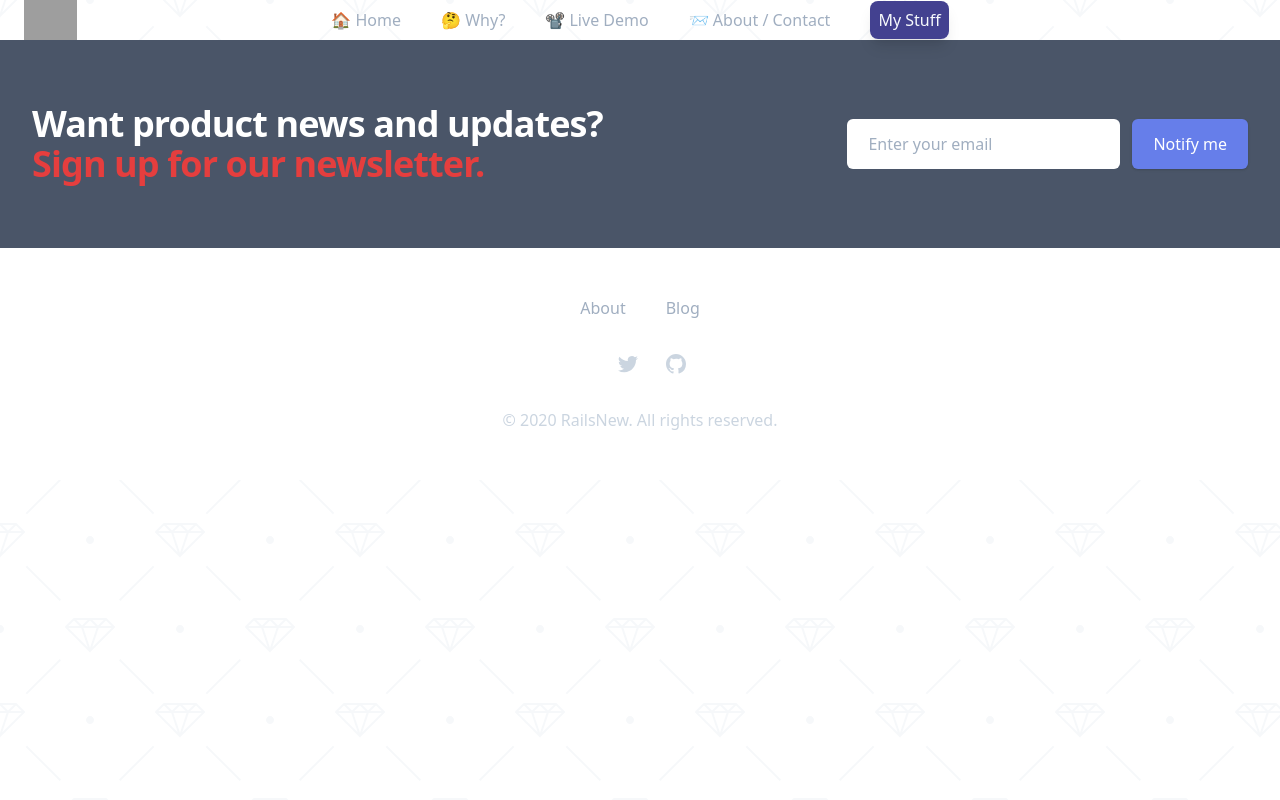
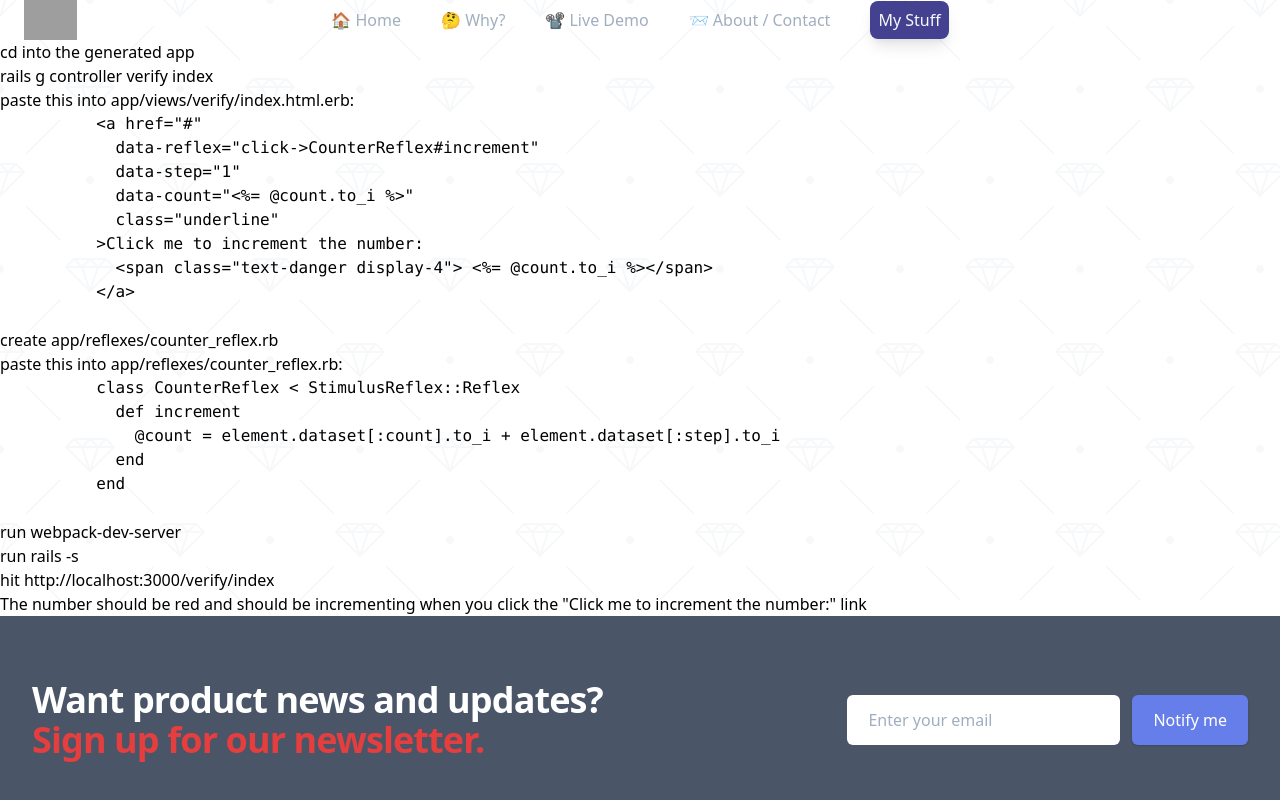
Before and after one commit to miatrinity/railsnew.io, a Nuxt app: page /stimulus-reflex-bootstrap-verify in a window 1280 px wide. Shown: the top 800 px of the page. Built offline with nearby package versions, Linux system fonts and the light colour scheme; grey boxes are pictures that could not be loaded.

Commit message:
Setting up all combinations of Stimulus/Stimulus Reflex + TailwindCSS/Bootstrap; Adding verification instructions

```diff
--- a/components/sections/CommandLine.vue
+++ b/components/sections/CommandLine.vue
@@ -129,12 +129,12 @@ export default {
         ':Bootstrap': 'https://www.railsbytes.com/script/VMys5p',
 
         // combos
-        'Stimulus.js:TailwindCSS': 'Stimulus + Tailwind',
-        'Stimulus.js:Bootstrap': 'Stimulus + BootStrap',
+        'Stimulus.js:TailwindCSS': 'https://www.railsbytes.com/script/zyvsbW',
+        'Stimulus.js:Bootstrap': 'https://www.railsbytes.com/script/xjNsAn',
         'Stimulus.js + Stimulus Reflex:TailwindCSS':
-          'Stimulus + Stimulus Reflex + Tailwind',
+          'https://www.railsbytes.com/script/z0gsd8',
         'Stimulus.js + Stimulus Reflex:Bootstrap':
-          'Stimulus + Stimulus Reflex + Bootstrap'
+          'https://www.railsbytes.com/script/XnJs52'
       }
 
       const selectedRailsBytes = [
--- /dev/null
+++ b/pages/stimulus-bootstrap-verify.vue
@@ -0,0 +1,22 @@
+<template>
+  <div>
+    <ol>
+      <li>cd into the generated app</li>
+      <li>rails g controller verify index</li>
+      <li>
+        paste this into app/views/verify/index.html.erb:
+
+        <pre>
+        &lt;div data-controller="hello"&gt;
+          &lt;h1 data-target="hello.output" class="text-danger"&gt;&lt;/h1&gt;
+        &lt;/div&gt;
+
+        </pre>
+      </li>
+      <li>run webpack-dev-server</li>
+      <li>run rails -s</li>
+      <li>hit http://localhost:3000/verify/index</li>
+    </ol>
+    <p>You should see 'Hello, Stimulus' in red</p>
+  </div>
+</template>
--- /dev/null
+++ b/pages/stimulus-reflex-bootstrap-verify.vue
@@ -0,0 +1,42 @@
+<template>
+  <div>
+    <ol>
+      <li>cd into the generated app</li>
+      <li>rails g controller verify index</li>
+      <li>
+        paste this into app/views/verify/index.html.erb:
+
+        <pre>
+          &lt;a href="#"
+            data-reflex="click-&gt;CounterReflex#increment"
+            data-step="1"
+            data-count="&lt;%= @count.to_i %&gt;"
+            class="underline"
+          &gt;Click me to increment the number:
+            &lt;span class="text-danger display-4"&gt; &lt;%= @count.to_i %&gt;&lt;/span&gt;
+          &lt;/a&gt;
+        </pre>
+      </li>
+      <li>
+        create app/reflexes/counter_reflex.rb
+      </li>
+      <li>
+        paste this into app/reflexes/counter_reflex.rb:
+
+        <pre>
+          class CounterReflex &lt; StimulusReflex::Reflex
+            def increment
+              @count = element.dataset[:count].to_i + element.dataset[:step].to_i
+            end
+          end
+        </pre>
+      </li>
+      <li>run webpack-dev-server</li>
+      <li>run rails -s</li>
+      <li>hit http://localhost:3000/verify/index</li>
+    </ol>
+
+    The number should be red and should be incrementing when you click the
+    "Click me to increment the number:" link
+  </div>
+</template>
--- /dev/null
+++ b/pages/stimulus-reflex-tailwind-verify.vue
@@ -0,0 +1,42 @@
+<template>
+  <div>
+    <ol>
+      <li>cd into the generated app</li>
+      <li>rails g controller verify index</li>
+      <li>
+        paste this into app/views/verify/index.html.erb:
+
+        <pre>
+          &lt;a href="#"
+            data-reflex="click-&gt;CounterReflex#increment"
+            data-step="1"
+            data-count="&lt;%= @count.to_i %&gt;"
+            class="underline"
+          &gt;Click me to increment the number:
+            &lt;span class="text-red-500 text-2xl"&gt; &lt;%= @count.to_i %&gt;&lt;/span&gt;
+          &lt;/a&gt;
+        </pre>
+      </li>
+      <li>
+        create app/reflexes/counter_reflex.rb
+      </li>
+      <li>
+        paste this into app/reflexes/counter_reflex.rb:
+
+        <pre>
+          class CounterReflex &lt; StimulusReflex::Reflex
+            def increment
+              @count = element.dataset[:count].to_i + element.dataset[:step].to_i
+            end
+          end
+        </pre>
+      </li>
+      <li>run webpack-dev-server</li>
+      <li>run rails -s</li>
+      <li>hit http://localhost:3000/verify/index</li>
+    </ol>
+
+    The number should be red and should be incrementing when you click the
+    "Click me to increment the number:" link
+  </div>
+</template>
--- /dev/null
+++ b/pages/stimulus-tailwind-verify.vue
@@ -0,0 +1,21 @@
+<template>
+  <div>
+    <ol>
+      <li>cd into the generated app</li>
+      <li>rails g controller verify index</li>
+      <li>
+        paste this into app/views/verify/index.html.erb:
+
+        <pre>
+        &lt;div data-controller="hello"&gt;
+          &lt;h1 data-target="hello.output" class="text-red-300"&gt;&lt;/h1&gt;
+        &lt;/div&gt;
+
+        </pre>
+      </li>
+      <li>run webpack-dev-server</li>
+      <li>run rails -s</li>
+      <li>hit http://localhost:3000/verify/index</li>
+    </ol>
+  </div>
+</template>
```
